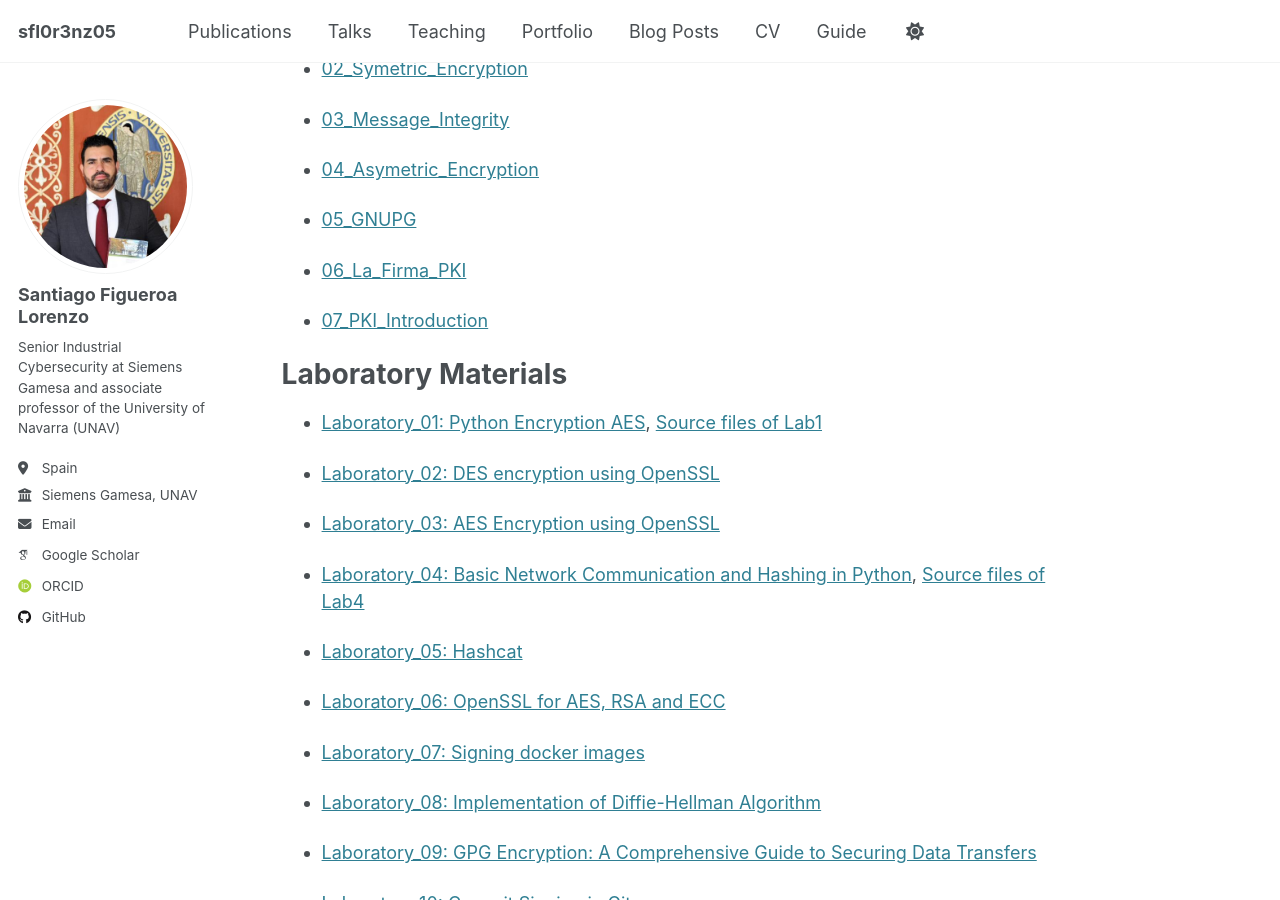
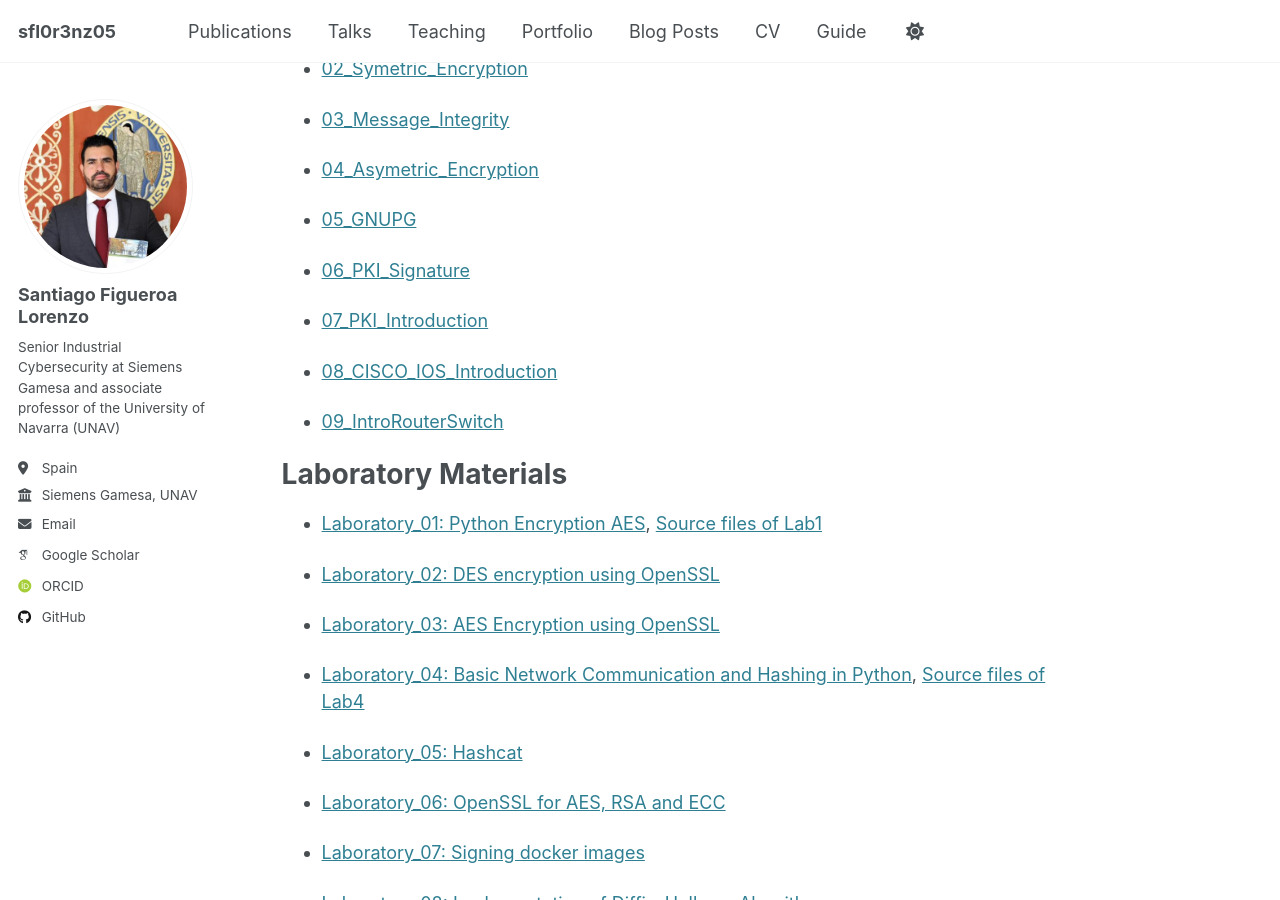
Before and after one commit to sfl0r3nz05/sfl0r3nz05.github.io, a Jekyll site: the page built from _teaching/2025-spring-1.md, in a window 1280 px wide and 900 px high, scrolled down 375 px. Built offline with Jekyll 4.4.1, drawn with Linux system fonts in a browser that asks for light colours; some web fonts are replaced.

Commit message:
2025-spring

```diff
--- a/_teaching/2025-spring-1.md
+++ b/_teaching/2025-spring-1.md
@@ -22,9 +22,13 @@ Lecture Slides
 
 - [05_GNUPG](https://sfl0r3nz05.github.io/files/slides/05_GNUPG.pdf)
 
-- [06_La_Firma_PKI](https://sfl0r3nz05.github.io/files/slides/06_LA_FIRMA_PKI.pdf)
+- [06_PKI_Signature](https://sfl0r3nz05.github.io/files/slides/06_LA_FIRMA_PKI.pdf)
 
 - [07_PKI_Introduction](https://sfl0r3nz05.github.io/files/slides/07_PKI_Introduction.pdf)
+
+- [08_CISCO_IOS_Introduction](https://youtu.be/klcpoWUwj2w?feature=shared)
+
+- [09_IntroRouterSwitch](https://youtu.be/GkS8bk2UX6g?feature=shared)
 
 Laboratory Materials
 ======
```
